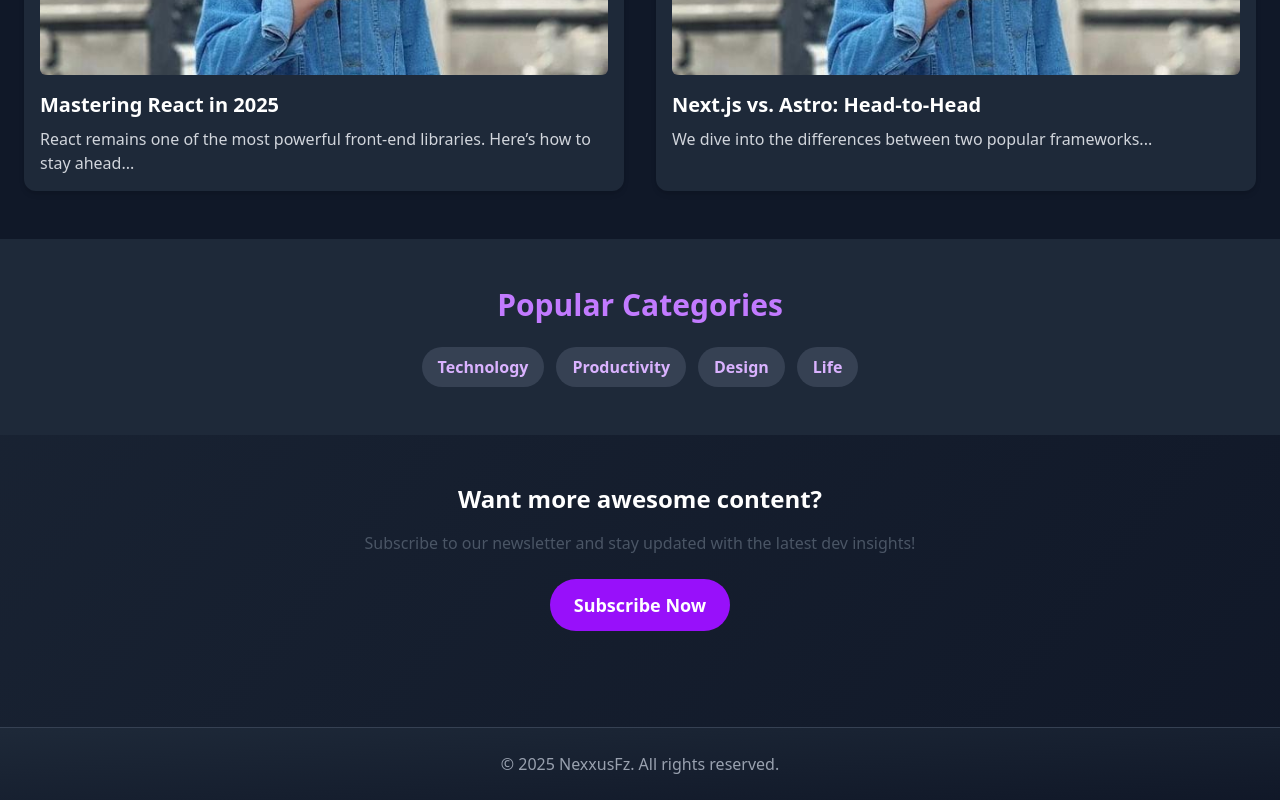
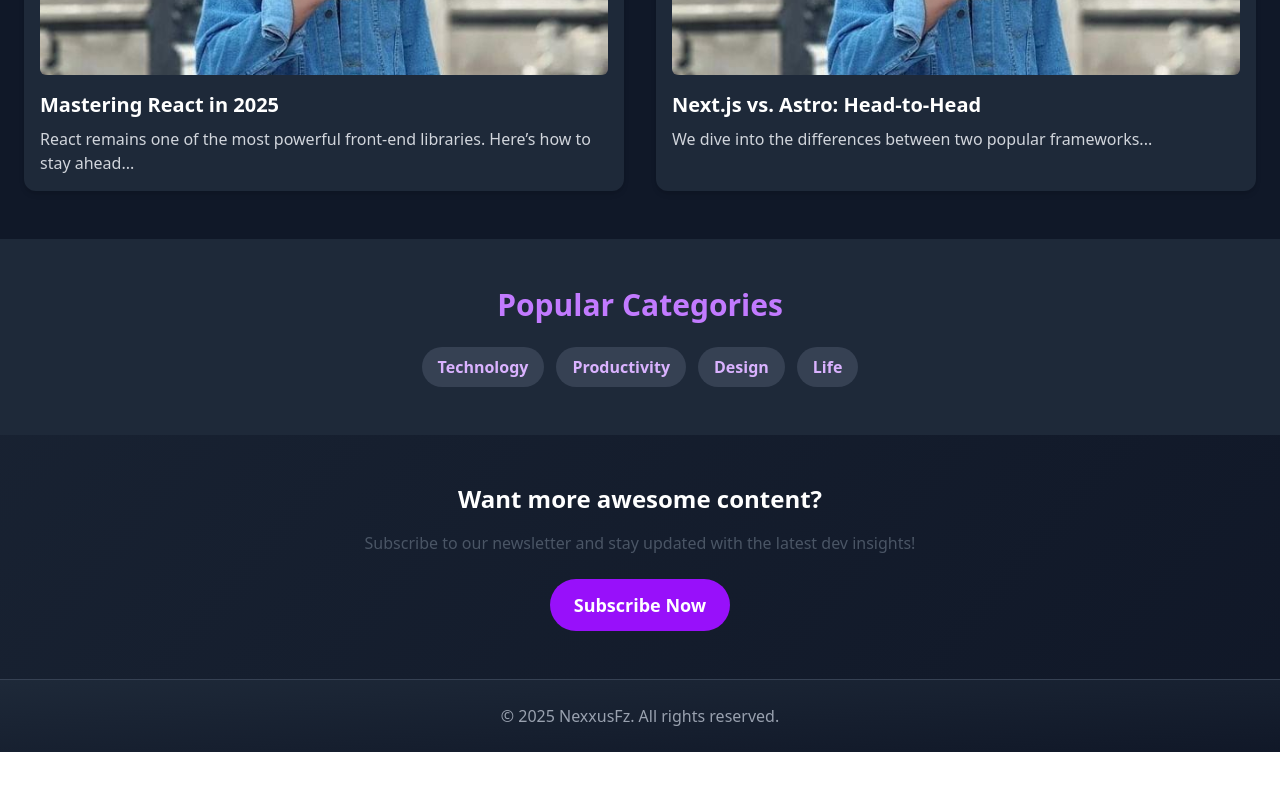
Before and after one commit to FarhanZulkarnainHarahap/nexxus-blog, a Next.js app: page / in a window 1280 px wide. Shown: the part 829-1629 px from the top of the page. After the commit the page ends 1581 px from the top, so only its background shows below. Built offline with nearby package versions, Linux system fonts and the light colour scheme.

Commit message:
second commit github

```diff
--- a/src/app/layout.tsx
+++ b/src/app/layout.tsx
@@ -2,6 +2,7 @@ import type { Metadata } from "next";
 import "./globals.css";
 
 import HeaderMenu from "@/components/header-components/header-menu";
+import Footer from "@/components/home-components/footer";
 
 export const metadata: Metadata = {
   title: "Create Next App",
@@ -19,6 +20,7 @@ export default function RootLayout({
         <HeaderMenu />
 
         {children}
+        <Footer />
       </body>
     </html>
   );
--- a/src/app/page.tsx
+++ b/src/app/page.tsx
@@ -2,7 +2,6 @@ import HeroSection from "@/components/home-components/hero-section";
 import FeaturedPosts from "@/components/home-components/featured-post";
 import PopularCategories from "@/components/home-components/popular-categories";
 import CallToAction from "@/components/home-components/call-to-action";
-import Footer from "@/components/home-components/footer";
 import Head from "next/head";
 
 export default function HomePage() {
@@ -27,7 +26,6 @@ export default function HomePage() {
         <FeaturedPosts />
         <PopularCategories />
         <CallToAction />
-        <Footer />
       </main>
     </>
   );
--- a/src/components/home-components/footer.tsx
+++ b/src/components/home-components/footer.tsx
@@ -1,6 +1,6 @@
 export default function Footer() {
   return (
-    <footer className="bg-gradient-to-br from-gray-800 to-gray-900 text-center py-6 border-t border-gray-700 mt-12">
+    <footer className="bg-gradient-to-br from-gray-800 to-gray-900 text-center py-6 border-t border-gray-700 ">
       <p className="text-gray-400">
         &copy; 2025 NexxusFz. All rights reserved.
       </p>
```
